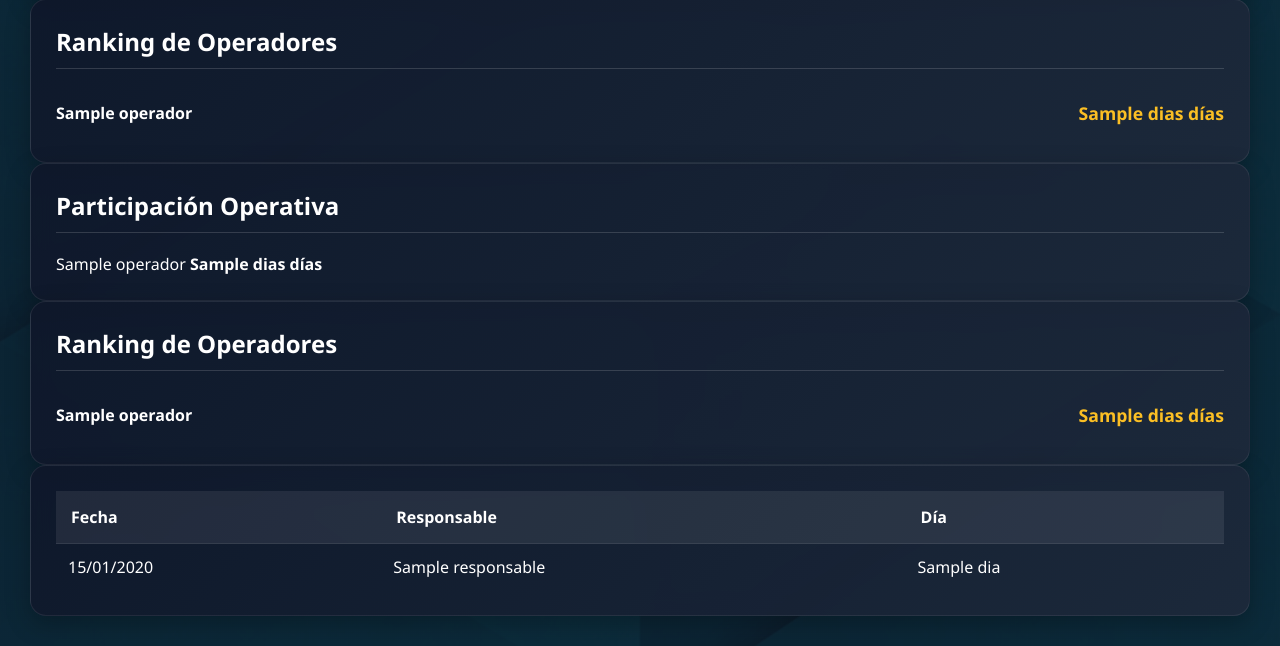
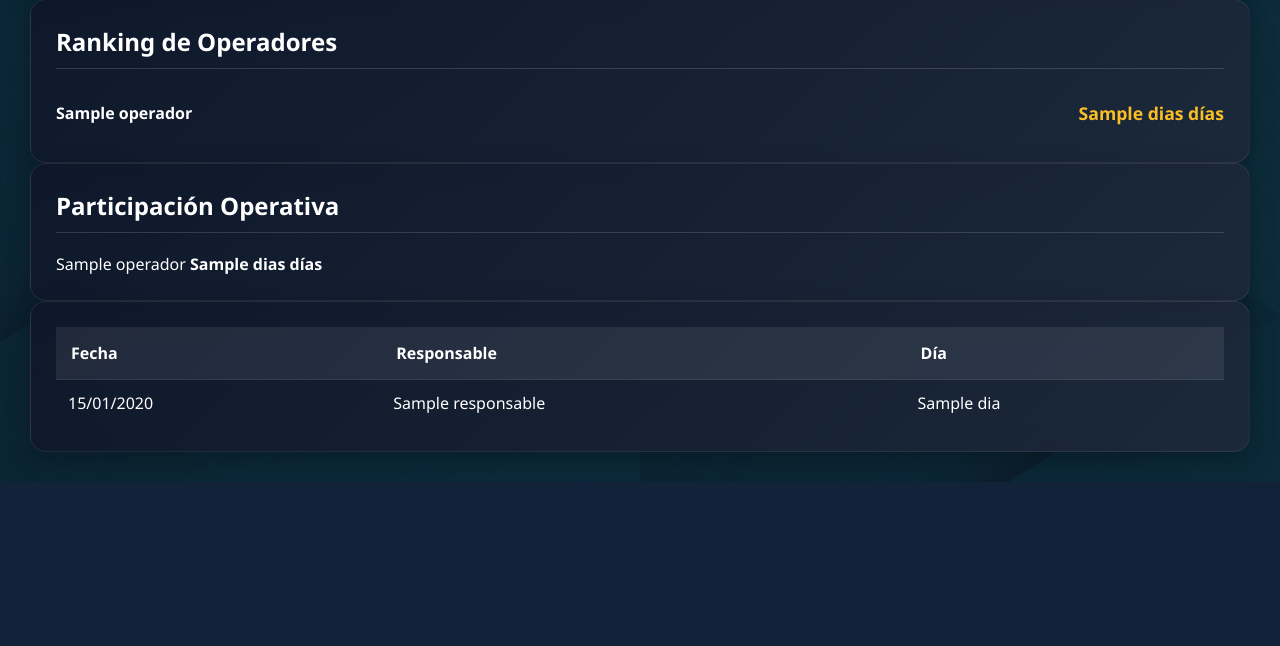
Before and after one commit to robinssondsp/CajaWeb, a Django app: template templates/asistencias.html in a window 1280 px wide. Shown: the part 777-1423 px from the top of the page. After the commit the page ends 1259 px from the top, so only its background shows below. Run offline with Django 5.2, Linux system fonts and the light colour scheme; the template is opened without the code that fills it: most values are stand-ins (such as "Sample title", 1, 10 or a date in 2020).

Commit message:
Adaptación a producto

```diff
--- a/templates/asistencias.html
+++ b/templates/asistencias.html
@@ -134,24 +134,6 @@
 </div>
 </div>
 
-<div class="card">
-
-    <h2>Ranking de Operadores</h2>
-
-    {% for operador in ranking_operadores %}
-
-        <div class="ranking-item">
-
-            <span>{{ operador.nombre }}</span>
-
-            <strong>{{ operador.dias }} días</strong>
-
-        </div>
-
-    {% endfor %}
-
-</div>
-
 </div>
     <div class="card">
 
```
Also changed, not shown: 1 other file.
